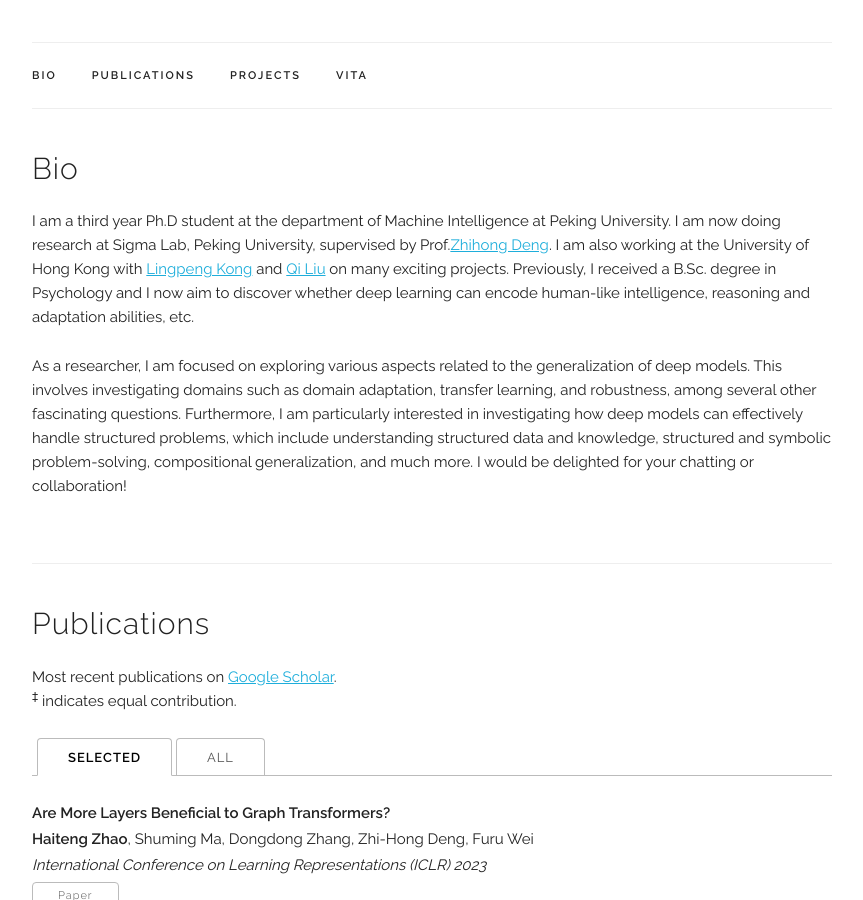
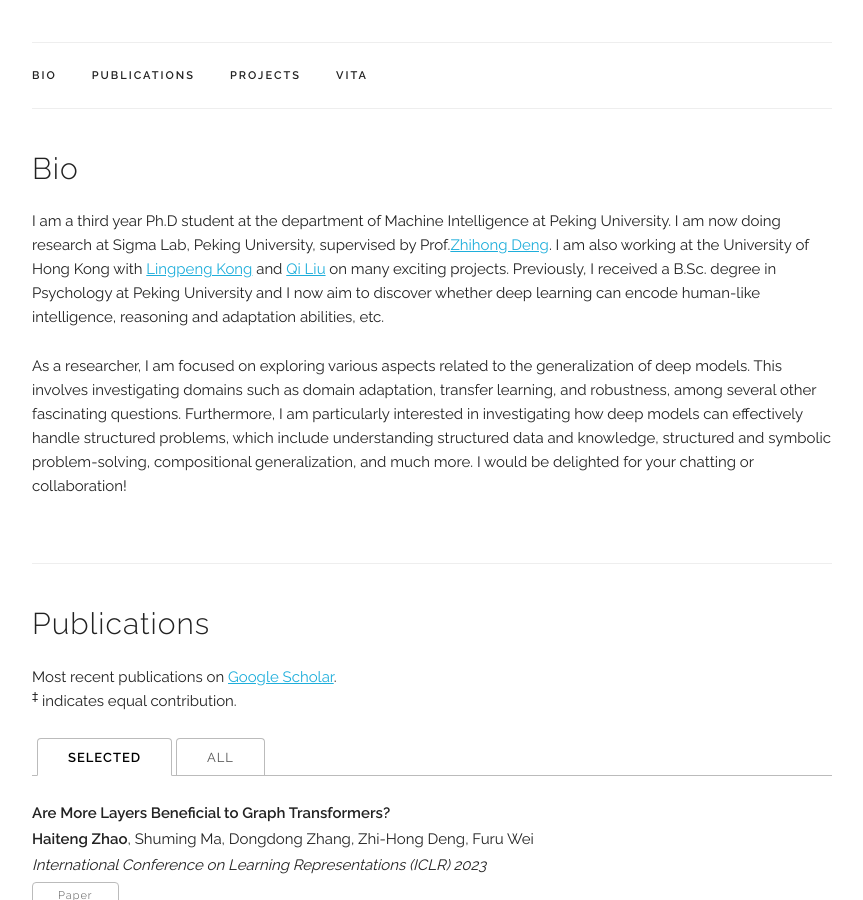
Before and after one commit to zhao-ht/haitengzhao, a Jekyll site: the page built from index.html, in a window 1280 px wide and 900 px high, scrolled down 301 px. Shown: the whole window, without its empty margins (208-1071 px from the left). Built offline with Jekyll 4.4.1, drawn with Linux system fonts in a browser that asks for light colours; some web fonts are replaced.

Commit message:
Update index.html

```diff
--- a/index.html
+++ b/index.html
@@ -7,7 +7,7 @@ title: Home
   <h4>Bio</h4>
   <p>
   I am a third year Ph.D student at the department of Machine Intelligence at Peking University. I am now doing research at Sigma Lab, Peking University, supervised by Prof.<a href="https://www.cis.pku.edu.cn/jzyg/szdw/dzh.htm" target="_blank">Zhihong Deng</a>. I am also working at the University of Hong Kong with <a href="https://ikekonglp.github.io/" target="_blank">Lingpeng Kong</a> and <a href="https://leuchine.github.io/" target="_blank">Qi Liu</a> on many exciting projects.
-  Previously, I received a B.Sc. degree in Psychology and I now aim to discover whether deep learning can encode human-like intelligence, reasoning and adaptation abilities, etc.
+  Previously, I received a B.Sc. degree in Psychology at Peking University and I now aim to discover whether deep learning can encode human-like intelligence, reasoning and adaptation abilities, etc.
   </p>
 
   <p>
```
